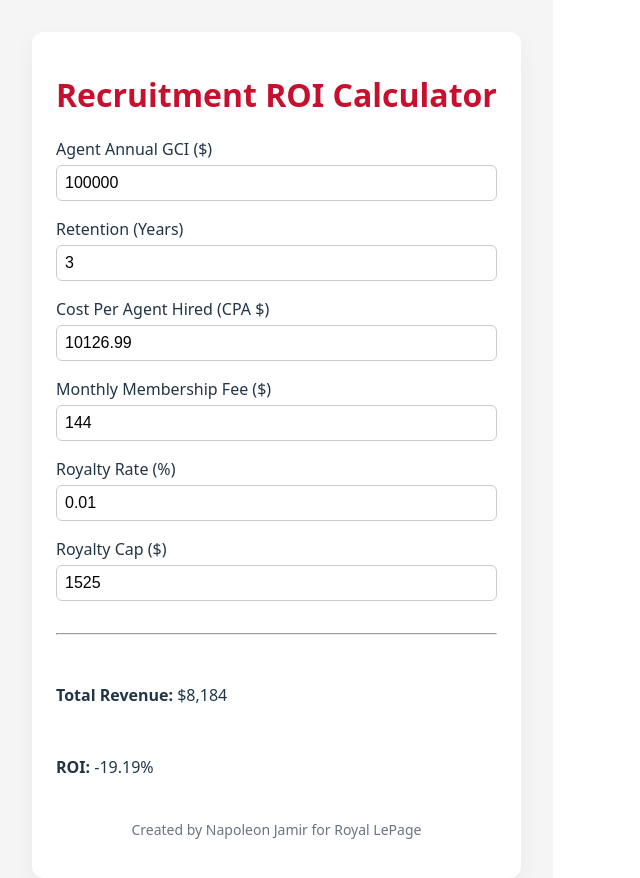
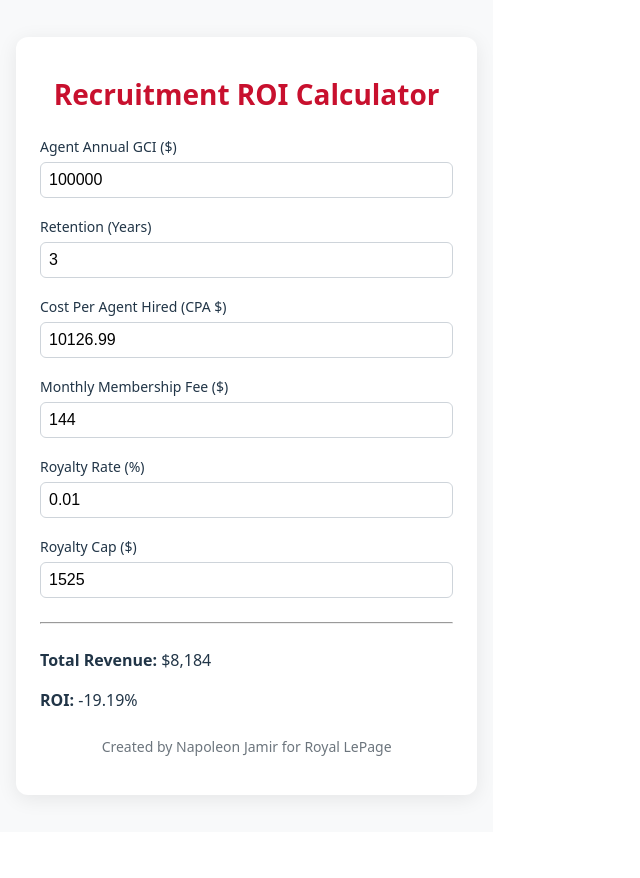
Before and after one commit to Napoleonrlp/recruitmentroi, a React (Vite) app: page / in a window 1280 px wide. Shown: the top 878 px of the page, without its empty margins (0-640 px from the left). After the commit the page ends 832 px from the top, so only its background shows below. Built offline with nearby package versions, Linux system fonts and the light colour scheme.

Commit message:
Update App.tsx

```diff
--- a/src/App.tsx
+++ b/src/App.tsx
@@ -16,69 +16,43 @@ function App() {
   return (
     <div style={{
       minHeight: "100vh",
-      background: "#f5f5f5",
+      backgroundColor: "#f8f9fa",
       display: "flex",
       justifyContent: "center",
       alignItems: "center",
-      padding: "2rem"
+      padding: "1rem"
     }}>
       <div style={{
         width: "100%",
-        maxWidth: "600px",
-        background: "#ffffff",
+        maxWidth: "420px",
+        backgroundColor: "#fff",
+        borderRadius: "0.75rem",
         padding: "1.5rem",
-        borderRadius: "0.75rem",
-        boxShadow: "0 10px 25px rgba(0, 0, 0, 0.05)",
-        boxSizing: "border-box"
+        boxShadow: "0 4px 20px rgba(0, 0, 0, 0.08)"
       }}>
         <h1 style={{
-          fontSize: "2rem",
-          fontWeight: 700,
+          fontSize: "1.75rem",
+          fontWeight: "700",
+          color: "#c8102e",
           textAlign: "center",
-          color: "#c8102e",
           marginBottom: "1.5rem"
-        }}>
-          Recruitment ROI Calculator
-        </h1>
+        }}>Recruitment ROI Calculator</h1>
 
         <div style={{ display: 'flex', flexDirection: 'column', gap: '1rem' }}>
-          <div>
-            <label>Agent Annual GCI ($)</label>
-            <input type="number" value={gci} onChange={e => setGCI(Number(e.target.value))} style={inputStyle} />
+          <InputBlock label="Agent Annual GCI ($)" value={gci} onChange={setGCI} />
+          <InputBlock label="Retention (Years)" value={years} onChange={setYears} />
+          <InputBlock label="Cost Per Agent Hired (CPA $)" value={cpa} onChange={setCPA} />
+          <InputBlock label="Monthly Membership Fee ($)" value={monthlyFee} onChange={setMonthlyFee} />
+          <InputBlock label="Royalty Rate (%)" value={royaltyRate} onChange={setRoyaltyRate} step={0.001} />
+          <InputBlock label="Royalty Cap ($)" value={royaltyCap} onChange={setRoyaltyCap} />
         </div>
 
-          <div>
-            <label>Retention (Years)</label>
-            <input type="number" value={years} onChange={e => setYears(Number(e.target.value))} style={inputStyle} />
-          </div>
-
-          <div>
-            <label>Cost Per Agent Hired (CPA $)</label>
-            <input type="number" value={cpa} onChange={e => setCPA(Number(e.target.value))} style={inputStyle} />
-          </div>
-
-          <div>
-            <label>Monthly Membership Fee ($)</label>
-            <input type="number" value={monthlyFee} onChange={e => setMonthlyFee(Number(e.target.value))} style={inputStyle} />
-          </div>
-
-          <div>
-            <label>Royalty Rate (%)</label>
-            <input type="number" step="0.001" value={royaltyRate} onChange={e => setRoyaltyRate(Number(e.target.value))} style={inputStyle} />
-          </div>
-
-          <div>
-            <label>Royalty Cap ($)</label>
-            <input type="number" value={royaltyCap} onChange={e => setRoyaltyCap(Number(e.target.value))} style={inputStyle} />
-          </div>
-
-          <hr style={{ margin: "1rem 0" }} />
+        <hr style={{ margin: "1.5rem 0" }} />
 
         <p><strong>Total Revenue:</strong> ${totalRevenue.toLocaleString()}</p>
         <p><strong>ROI:</strong> {roi.toFixed(2)}%</p>
-        </div>
 
-        <p style={{ textAlign: "center", fontSize: "0.875rem", color: "#6b7280", marginTop: "1.5rem" }}>
+        <p style={{ textAlign: "center", fontSize: "0.875rem", color: "#6c757d", marginTop: "1.5rem" }}>
           Created by Napoleon Jamir for Royal LePage
         </p>
       </div>
@@ -86,14 +60,32 @@ function App() {
   )
 }
 
-const inputStyle: React.CSSProperties = {
+function InputBlock({ label, value, onChange, step = 1 }: {
+  label: string,
+  value: number,
+  onChange: (val: number) => void,
+  step?: number
+}) {
+  return (
+    <div>
+      <label style={{ fontSize: "0.875rem", fontWeight: 500 }}>{label}</label>
+      <input
+        type="number"
+        value={value}
+        step={step}
+        onChange={e => onChange(Number(e.target.value))}
+        style={{
           width: "100%",
           padding: "0.5rem",
-  border: "1px solid #ccc",
-  borderRadius: "0.375rem",
           fontSize: "1rem",
           marginTop: "0.25rem",
+          borderRadius: "0.375rem",
+          border: "1px solid #ced4da",
           boxSizing: "border-box"
+        }}
+      />
+    </div>
+  )
 }
 
 export default App
```
Lines whose indentation alone changed are shown as unchanged.
